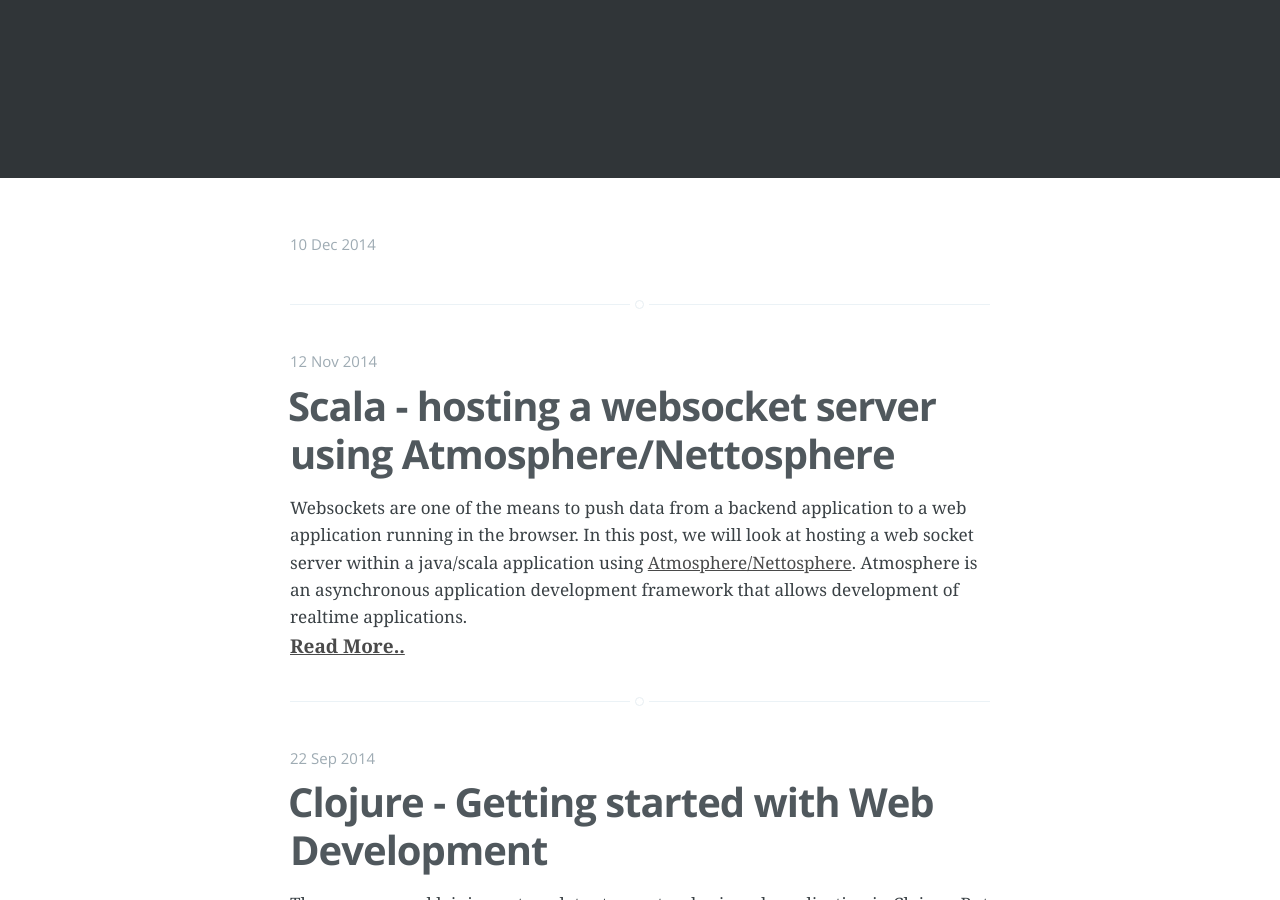
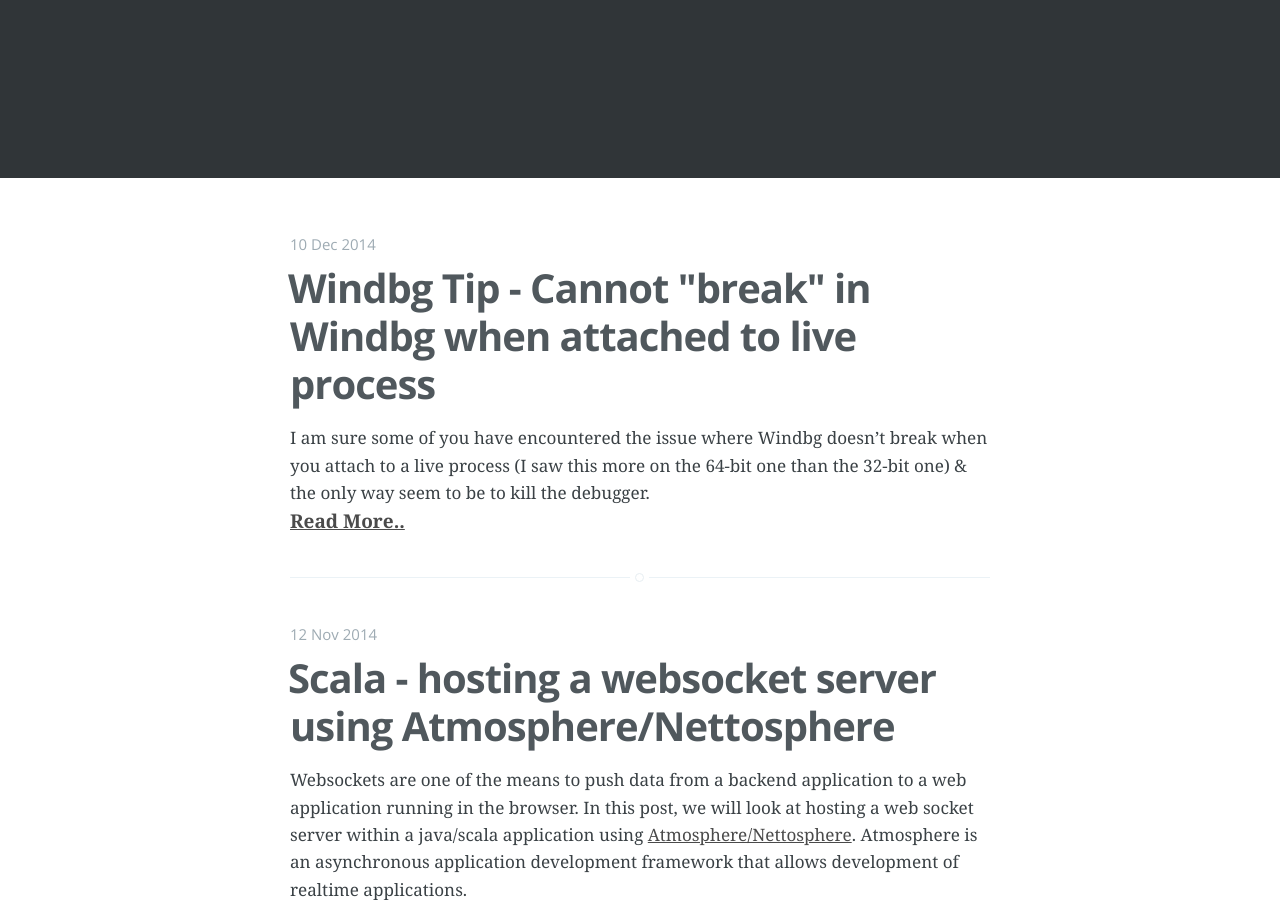
Before and after one commit to krishnabhargav/krishnabhargav.github.com, a Jekyll site: the page built from index.html, in a window 1280 px wide and 900 px high, scrolled down 362 px. Built offline with Jekyll 4.4.1, drawn with Linux system fonts in a browser that asks for light colours; Markdown is read by kramdown in place of the engine named in the settings; the list of posts is cut into pages by our own code.

Commit message:
Fix formatting issue

```diff
--- a/_posts/2014-12-10-Windbg-doesnt-break-tip.md
+++ b/_posts/2014-12-10-Windbg-doesnt-break-tip.md
@@ -1,10 +1,10 @@
 ---
 layout: post
-title: Windbg Tip : Windbg doesn't break sometimes
+title: Windbg Tip - Cannot "break" in Windbg when attached to live process
 date: 2014-12-10 8:00 AM
 updated: 2014-12-10 8:00 AM
 comments: false
-categories: debugging, windbg
+categories: windbg, tips
 readmore: true
 ---
 
```
